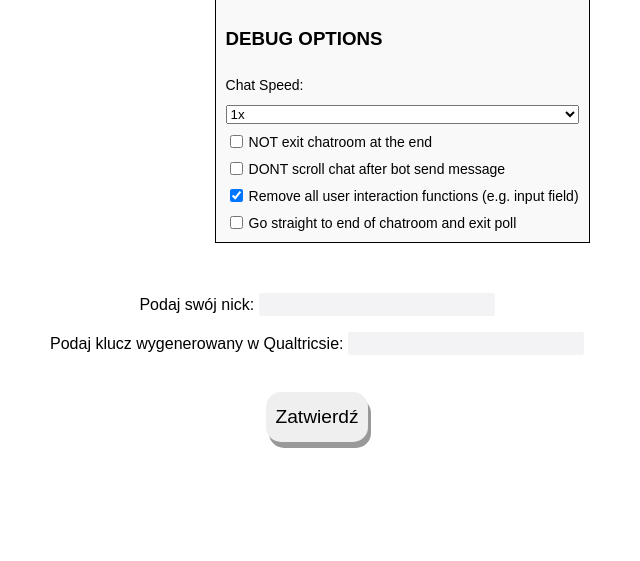
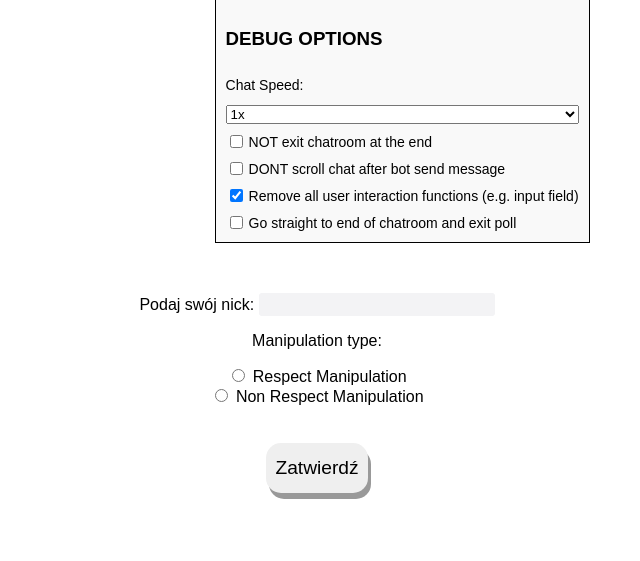
Before and after one commit to jakujakub1234/Django_chatroom_simulator, a Django app: page / in a window 1280 px wide. Shown: the part 630-1191 px from the top of the page, without its empty margins (323-963 px from the left). Before the commit the page ends 1078 px from the top, so only its background shows below. Run offline with Django 4.2, Linux system fonts and the light colour scheme.

Commit message:
fix after refactor and add choosing manipulation type to debug mode

```diff
--- a/pages/forms.py
+++ b/pages/forms.py
@@ -15,12 +15,32 @@ class HomeForm(forms.Form):
         #widget=forms.HiddenInput()
     )
 
-    key_from_qualtrics = forms.CharField(
-        label=translations.get('home_form_qualtrics_key'),
-        max_length=100,
-        error_messages={'required': 'your custom error message'},
-        widget=forms.TextInput(attrs={"class": "form-input"})
-    )
+    if settings.DEBUG_MODE:
+        key_from_qualtrics = forms.CharField(
+            label=translations.get('home_form_qualtrics_key'),
+            max_length=100,
+            required=False,
+            error_messages={'required': 'your custom error message'},
+            widget=forms.HiddenInput()
+        )
+    else:
+        key_from_qualtrics = forms.CharField(
+            label=translations.get('home_form_qualtrics_key'),
+            max_length=100,
+            error_messages={'required': 'your custom error message'},
+            widget=forms.TextInput(attrs={"class": "form-input"})
+        )
+
+    MANIOULATION_TYPE_CHOICES = [
+        ('2', 'Respect Manipulation'),
+        ('1', 'Non Respect Manipulation'),
+    ]
+
+    if settings.DEBUG_MODE:
+        manipulation_type = forms.ChoiceField(
+            widget=forms.RadioSelect,
+            choices=MANIOULATION_TYPE_CHOICES,
+        )
 
     is_positive_manipulation = forms.CharField(
         widget=forms.HiddenInput(),
@@ -33,7 +53,7 @@ class HomeForm(forms.Form):
         key_from_qualtrics = self.cleaned_data['key_from_qualtrics']
 
         if settings.DEBUG_MODE:
-            key_from_qualtrics = "xxxxxxxxxxxxxxxxxxxxxxxxxxxxxss76392ss"
+            key_from_qualtrics = "xxxxxxxxxxxxxxxxxxxxxxxxxxxxxss7639" + str(self.data["manipulation_type"]) + "ss"
 
         key_from_qualtrics = key_from_qualtrics[:-2]
 
--- a/static/js/chatroom_scripts/legacy_reports_abuse.js
+++ b/static/js/chatroom_scripts/legacy_reports_abuse.js
@@ -6,6 +6,8 @@ Messages that went againts code of conduct
 Depending on amount and type of report messages moderated on diffrent reposne.
 
 */
+var data_from_django_reports = document.getElementById('data-from-django').dataset;
+var user_name_reports = data_from_django_reports.nick;
 
 var respect_reports_dict = {};
 var hostile_reports_dict = {};
@@ -17,7 +19,7 @@ for (let i = 0; i < bots_nicks.length; i++) {
     hostile_reports_dict[bots_nicks[i]] = 0;
 }
 
-respect_reports_dict[user_name] = -99999;
+respect_reports_dict[user_name_reports] = -99999;
 
 function handleReports() {
     if (no_user_interaction || true) {
--- a/templates/chatroom.html
+++ b/templates/chatroom.html
@@ -102,6 +102,7 @@
 <script src="{% static 'js/' %}{{ language_code }}/control_bots_messages.js"></script>
 <script src="{% static 'js/' %}{{ language_code }}/curse_words.js"></script>
 <script src="{% static 'js/svgs.js' %}"></script>
+<script src="{% static 'js/chatroom_scripts/consts.js' %}"></script>
 <script src="{% static 'js/chatroom_scripts/legacy_reports_abuse.js' %}"></script>
 <script src="{% static 'js/chatroom_scripts/legacy_curiosity_questions.js' %}"></script>
 <script src="{% static 'js/chatroom_scripts/chatroom_script.js' %}"></script>
```
